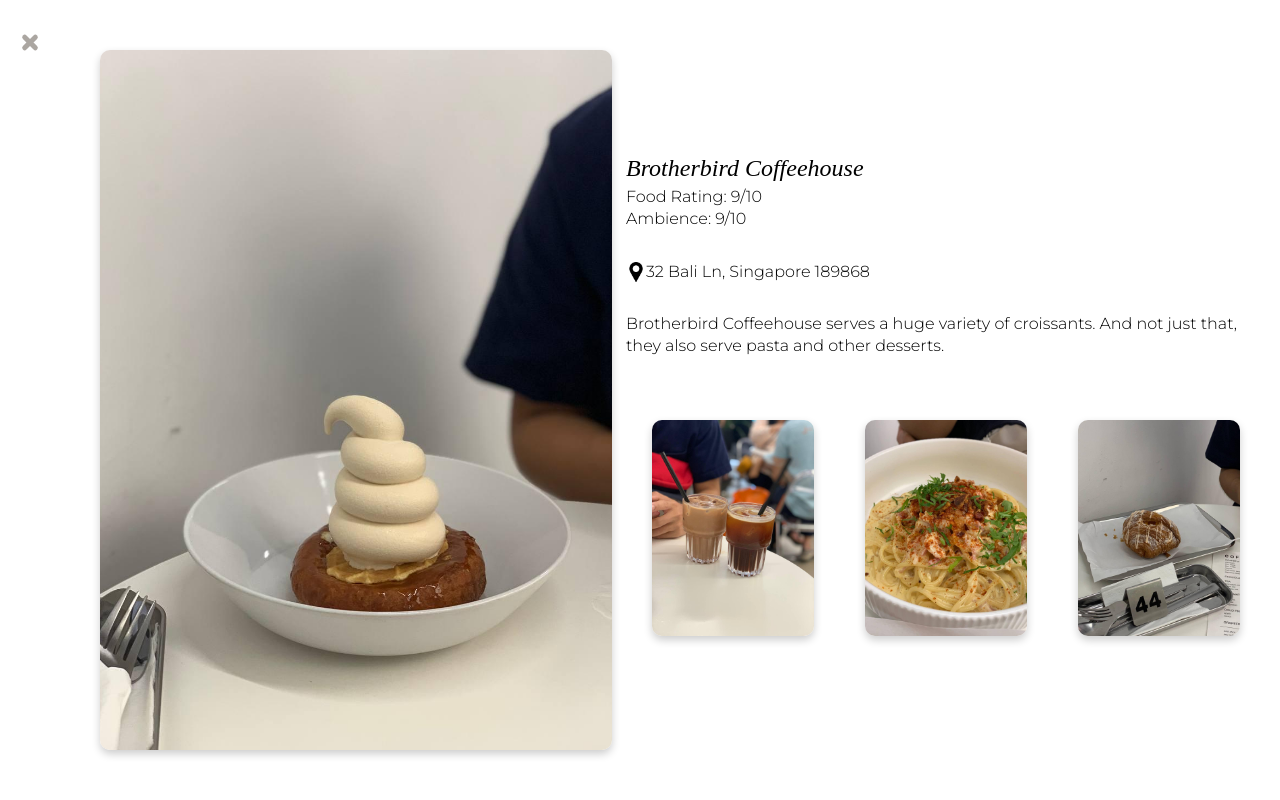
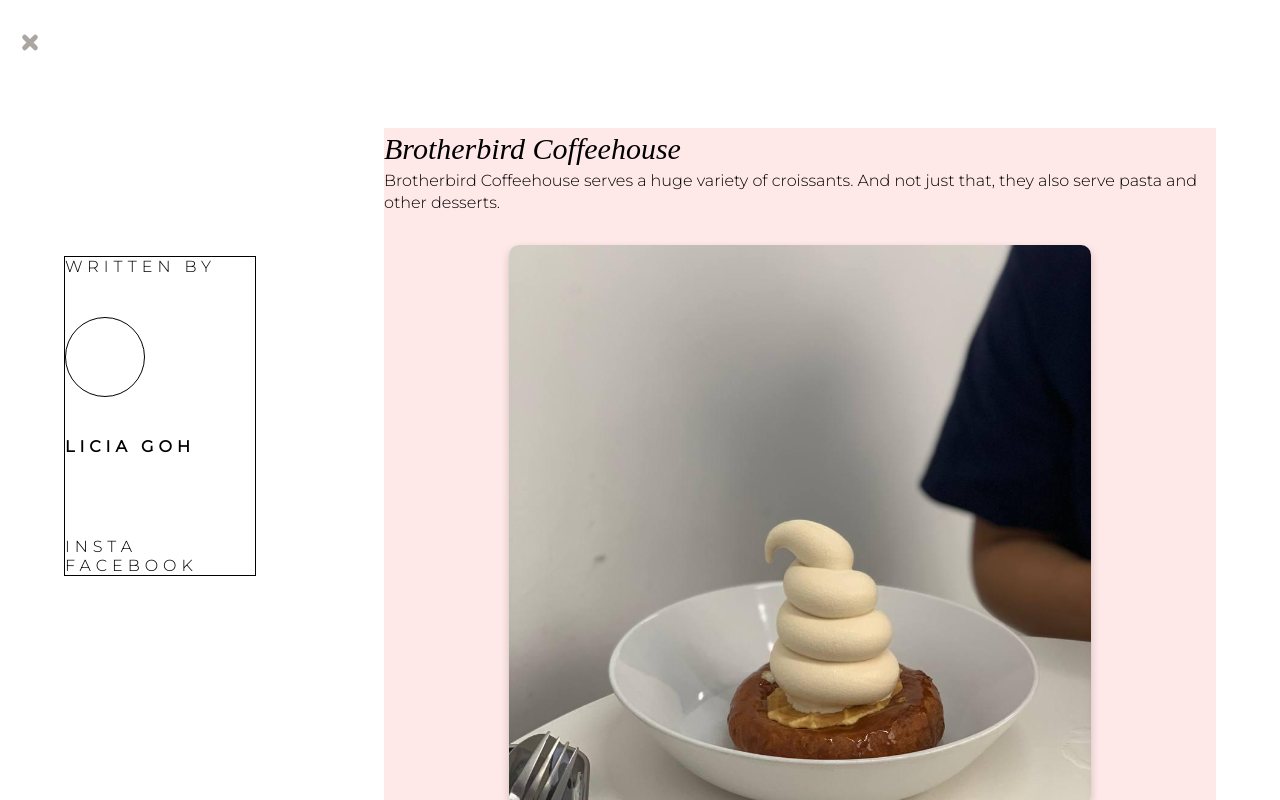
Before and after one commit to alfreddevelops/messedfoods_, a plain HTML site: page public/explore.html in a window 1280 px wide. Both pictures are taken after a click on the element "Brotherbird Coffeehouse". Shown: the top 800 px of the page. Drawn offline with nearby package versions, Linux system fonts and the light colour scheme; a web font is replaced by a local one.

Commit message:
changed layout

```diff
--- a/public/css/index.css
+++ b/public/css/index.css
@@ -462,7 +462,7 @@ footer img {
   position: absolute;
   z-index: -1;
   opacity: 0;
-  left: -50%;
+  left: -10%;
   height: 100%;
   width: 100%;
   transition: 0.8s ease-in-out;
@@ -476,24 +476,60 @@ footer img {
   background-color: white;
 }
 
+.author-info {
+  border: 1px solid black;
+  width: 15%;
+  height: 40%;
+  margin: 20% 5%;
+  display: flex;
+  flex-direction: column;
+  justify-content: space-between;
+  /* line-height: 3em; */
+}
+
+.author-info p {
+  text-transform: uppercase;
+  letter-spacing: 5px;
+}
+
+.author-avatar {
+  width: 80px;
+  height: 80px;
+  border: 1px solid black;
+  border-radius: 50%;
+}
+
+.author-name {
+  font-weight: 700;
+}
+
 .food-info {
   display: flex;
-  flex-direction: column;
   justify-content: center;
   align-items: flex-start;
   text-align: left;
   flex-wrap: wrap;
-  margin: 0 auto;
-  width: 50%;
+  margin: 10% auto;
+  width: 65%;
+  height: 100vh;
   line-height: 1.4;
+  background-color: #FFE8E8;
+  /* border: 1px solid red; */
+}
+
+#food-title {
+  width: 100%;
+  font-size: 30px;
+  /* border: 1px solid black; */
 }
 
 .main-image {
-  margin: 50px 0 50px 100px;
+  /* border: 1px solid black; */
+  margin: 30px auto;
   background-position: center;
   background-size: cover;
-  width: 40%;
-  height: auto;
+  width: 70%;
+  height: 70%;
   border-radius: 10px;
   box-shadow: 0 4px 8px 0 rgba(0,0,0,0.2);
 }
--- a/public/css/queries.css
+++ b/public/css/queries.css
@@ -2,6 +2,10 @@
 @media only screen and (max-width: 480px) {
     body {
         font-size: 12px;
+    }
+
+    footer {
+        margin-top: 10%;
     }
 
     /* .explore-carousel {
@@ -14,10 +18,26 @@
         "footer";
     } */
 
+    .header {
+        margin: 15% auto 0%;
+    }
+
+    .explore-carousel {
+        margin-top: 30%;
+    }
+
+    .explore-images img {
+        opacity: 1;
+    }
+
     .food-info {
         width: 100%;
         height: 100vh;
     }
+
+    /* .thumbnails {
+        flex-direction: column;
+    } */
 
 }
 
--- a/public/explore.html
+++ b/public/explore.html
@@ -60,15 +60,26 @@
           <span></span>
         </div>
 
-        <div class="main-image"></div>
+        <section class="author-info">
+          <p>Written by</p>
+          <div class="author-avatar"></div>
+          <p class="author-name">Licia Goh</p>
+          <div class="line"></div>
+          <section class="social-media">
+            <p>insta</p>
+            <p>facebook</p>
+          </section>
+        </section>
 
         <section class="food-info">
           <h1 id="food-title" class="overlay-title"></h1>
-          <p class="overlay-rating">Food Rating: </p>
-          <p class="overlay-ambience">Ambience: </p>
+          <p id="food-description" class="overlay-description"></p>
+          <div class="main-image"></div>
+          <!-- <p class="overlay-rating">Food Rating: </p>
+          <p class="overlay-ambience">Ambience: </p> -->
           <!-- <p id="food-type" class="overlay-type"></p> -->
-          <p id="food-location" class="overlay-location"></p>
-          <p id="project-description" class="overlay-description"></p>
+
+          <!-- <p id="project-description" class="overlay-description"></p> -->
 
           <div class="thumbnails">
             <img class="thumbnail" id="thumbnail-1" src="">
@@ -76,6 +87,8 @@
             <img class="thumbnail" id="thumbnail-3" src="">
             <!-- <img class="thumbnail" id="thumbnail-4" src=""> -->
           </div>
+
+          <p id="food-location" class="overlay-location"></p>
         </section>
 
 
```
Also changed, not shown: 1 other file.
